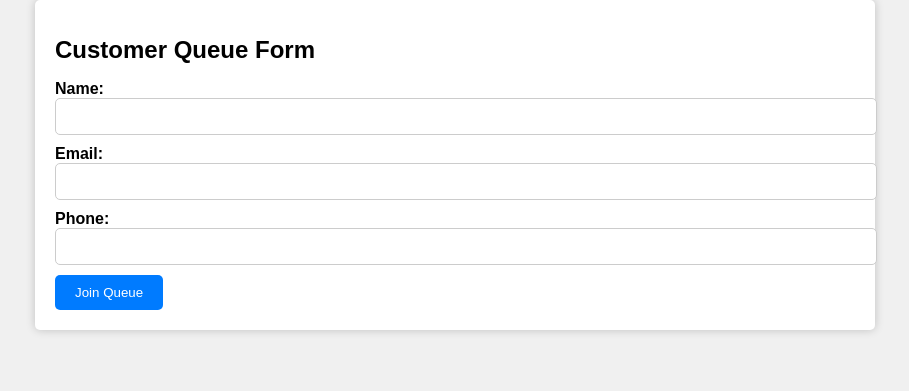
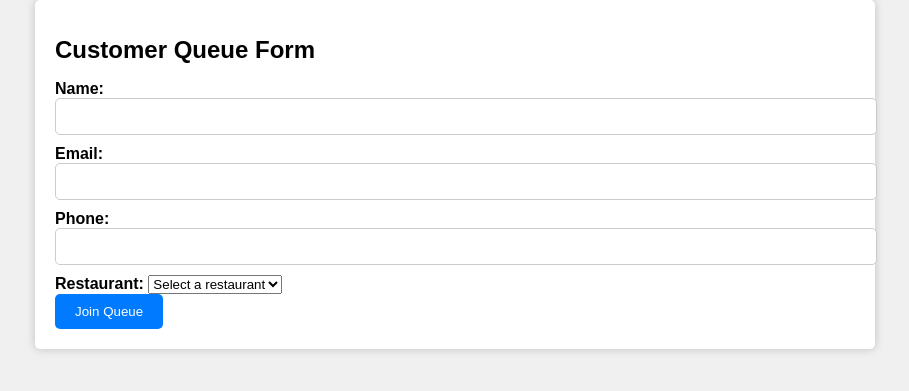
Before and after one commit to rodrigozaroni/queueMVP, a Flask app: page /customer_form in a window 1280 px wide. Shown: the top 391 px of the page, without its empty margins (185-1094 px from the left). Run offline with Flask 3, Linux system fonts and the light colour scheme; data that the repository does not hold is empty.

Commit message:
AJUSTES2

```diff
--- a/templates/customer_form.html
+++ b/templates/customer_form.html
@@ -19,6 +19,20 @@
             <label for="phone">Phone:</label>
             <input type="text" id="phone" name="phone" required><br>
 
+            <label for="restaurant_code">Restaurant:</label>
+
+
+            <select id="restaurant_code" name="restaurant_code" required>
+                <option value="" disabled selected>Select a restaurant</option>
+                <option value="00">REST TESTE</option>
+                <!-- Populate options from the "restaurants" table -->
+                {% for restaurant in restaurants %}
+                    <option value="{{ restaurant.restaurant_code }}">{{ restaurant.restaurant_name }}</option>
+                {% endfor %}
+            </select>
+
+            <br>
+
             <input type="submit" value="Join Queue" class="btn">
         </form>
     </div>
--- a/templates/customer_queue.html
+++ b/templates/customer_queue.html
@@ -4,6 +4,7 @@
     <meta charset="UTF-8">
     <meta name="viewport" content="width=device-width, initial-scale=1.0">
     <title>Customer Queue</title>
+	<link rel="stylesheet" href="{{ url_for('static', filename='style.css') }}">
 </head>
 <body>
     <div class="container">
```
Also changed, not shown: templates/add_restaurant.html (added, +24 -0 lines), templates/control_panel.html (line endings or trailing spaces), templates/index.html (line endings or trailing spaces).
